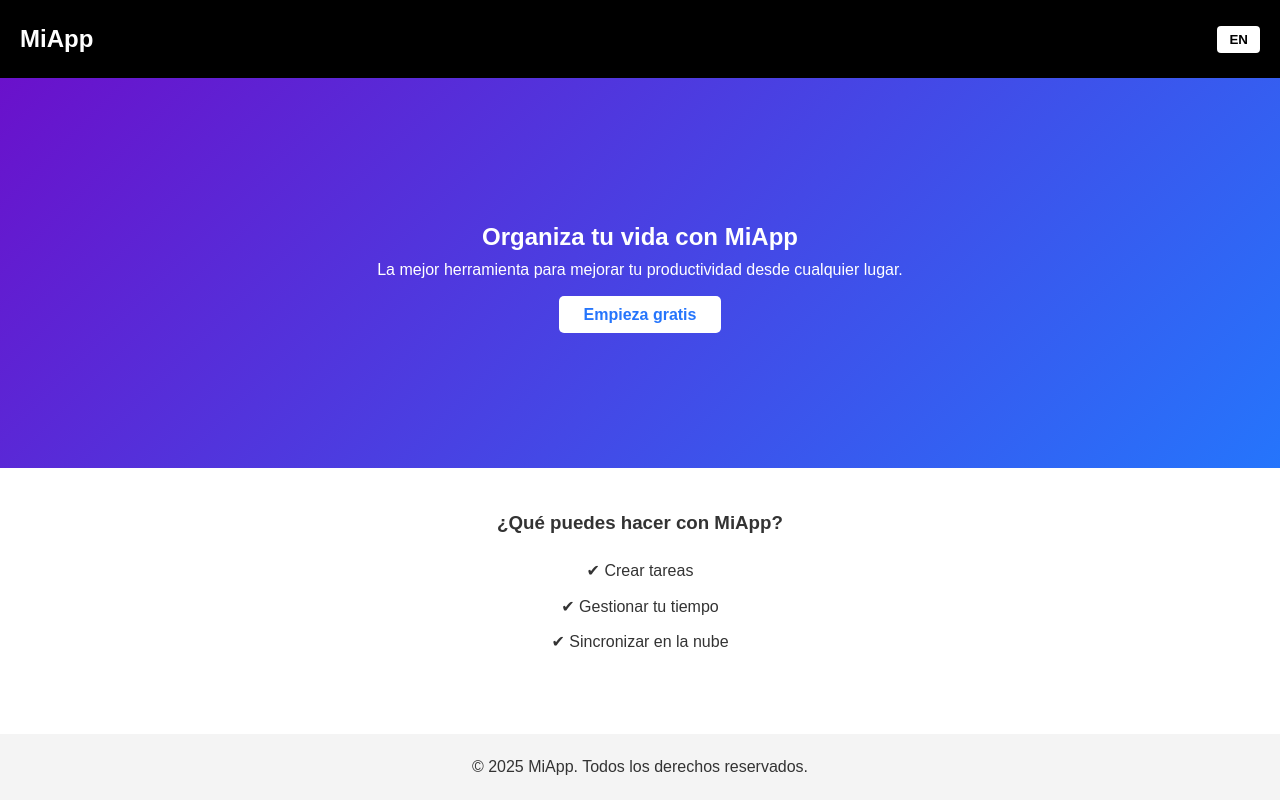
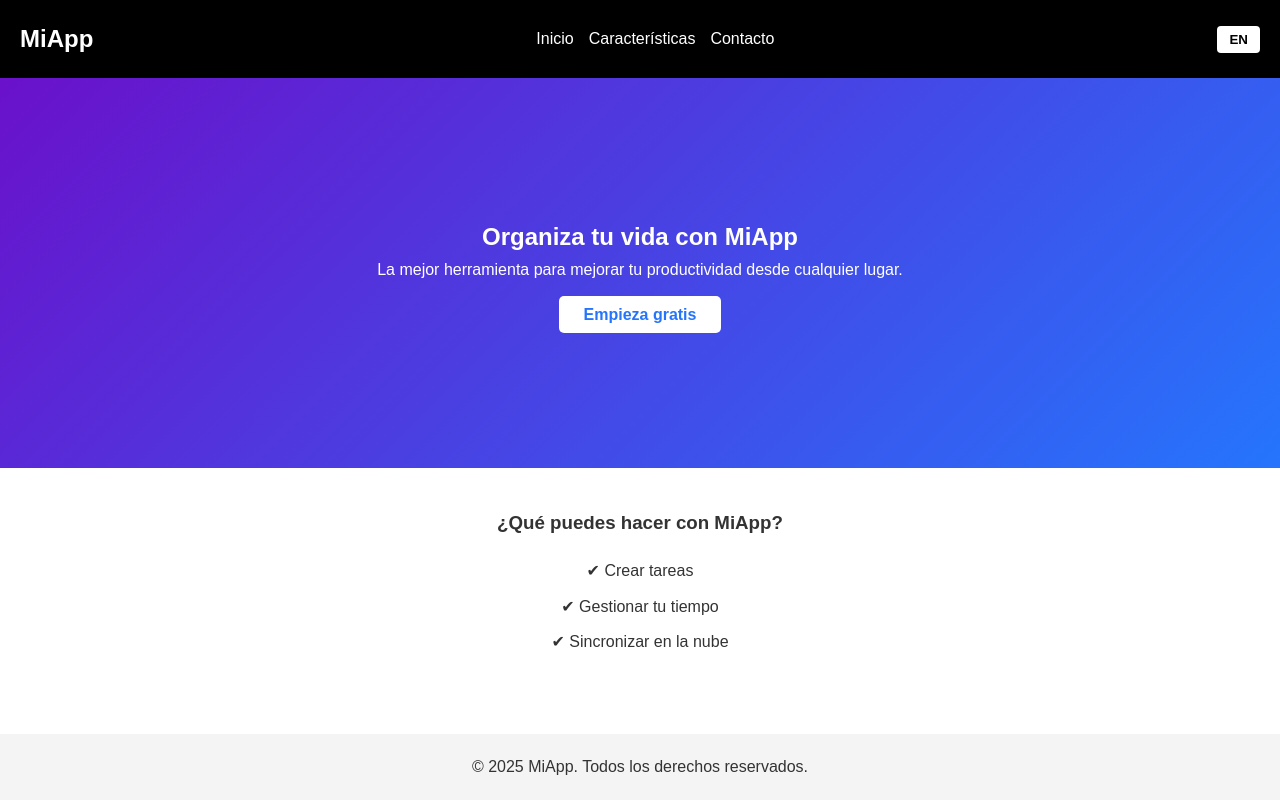
Before and after one commit to Rinzet/repo-landingpage, a plain HTML site: page index.html in a window 1280 px wide. Drawn offline with Linux system fonts and the light colour scheme.

Commit message:
Nav corregido

```diff
--- a/index.html
+++ b/index.html
@@ -11,6 +11,11 @@
     <header>
       <nav>
         <h1 id="app-name">MiApp</h1>
+        <ul>
+          <li><a href="#">Inicio</a></li>
+          <li><a href="#">Características</a></li>
+          <li><a href="#">Contacto</a></li>
+        </ul>
         <button id="lang-btn">EN</button>
       </nav>
     </header>
```
